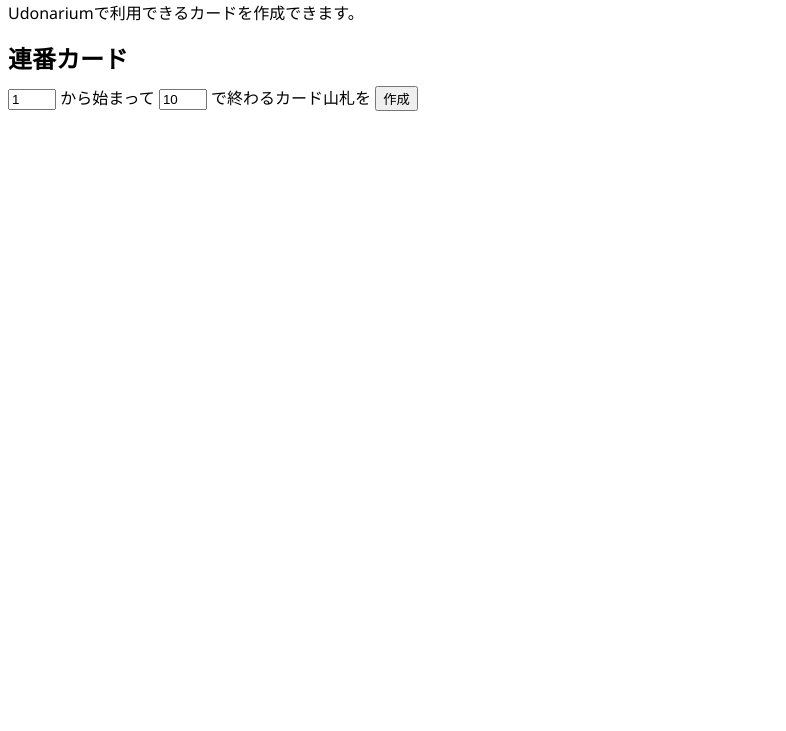
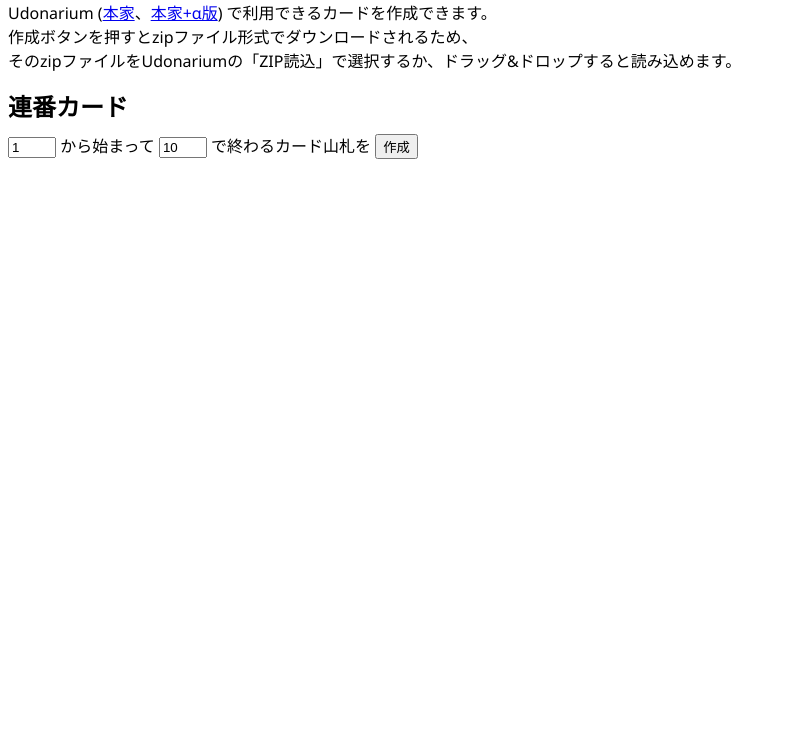
Before and after one commit to zawataki/udonarium-card-maker, a plain HTML site: page index.html in a window 1280 px wide. Shown: the part 69-800 px from the top of the page, without its empty margins (0-786 px from the left). Drawn offline with nearby package versions, Linux system fonts and the light colour scheme.

Commit message:
Add description

```diff
--- a/index.html
+++ b/index.html
@@ -17,7 +17,12 @@
 
 <body>
   <h1>Udonarium card maker</h1>
-  <p>Udonariumで利用できるカードを作成できます。</p>
+  <p>
+    Udonarium (<a href="https://udonarium.app/">本家</a>、<a
+      href="https://y-takizawa.net/udonarium/">本家+α版</a>) で利用できるカードを作成できます。<br>
+    作成ボタンを押すとzipファイル形式でダウンロードされるため、<br>
+    そのzipファイルをUdonariumの「ZIP読込」で選択するか、ドラッグ&ドロップすると読み込めます。
+  </p>
 
   <h2>連番カード</h2>
   <form style="display: inline-block" action="javascript:makeSequentialCards()">
```
